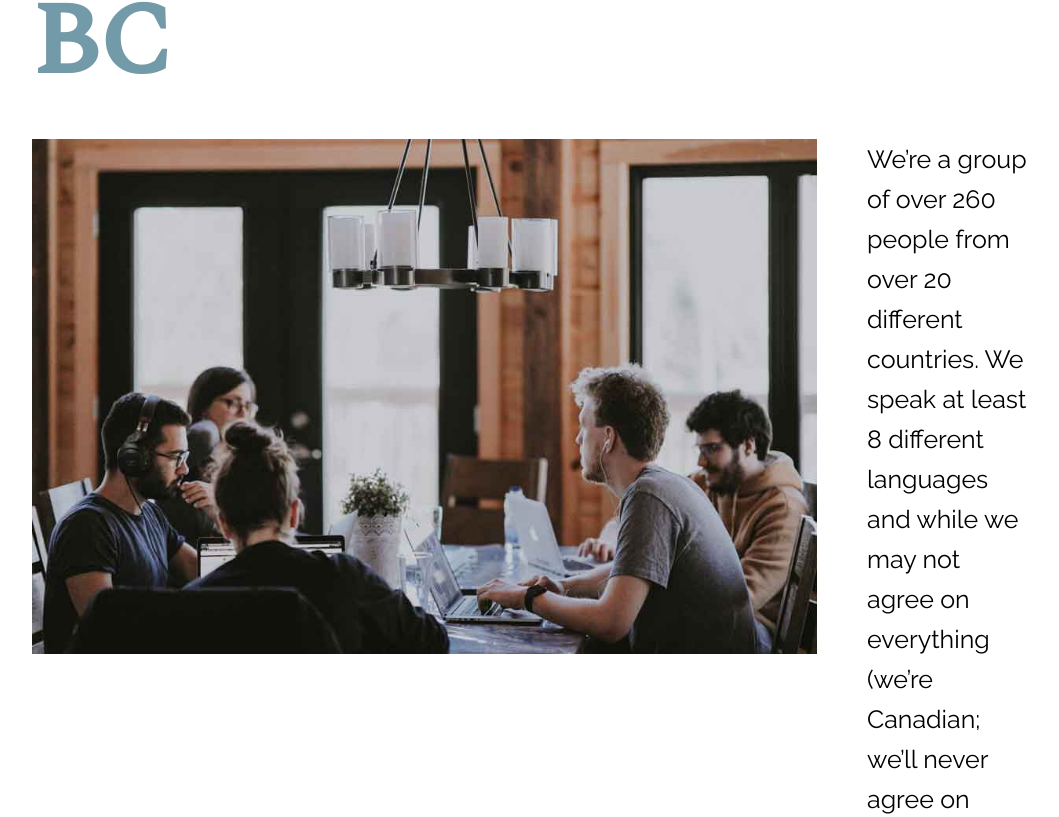
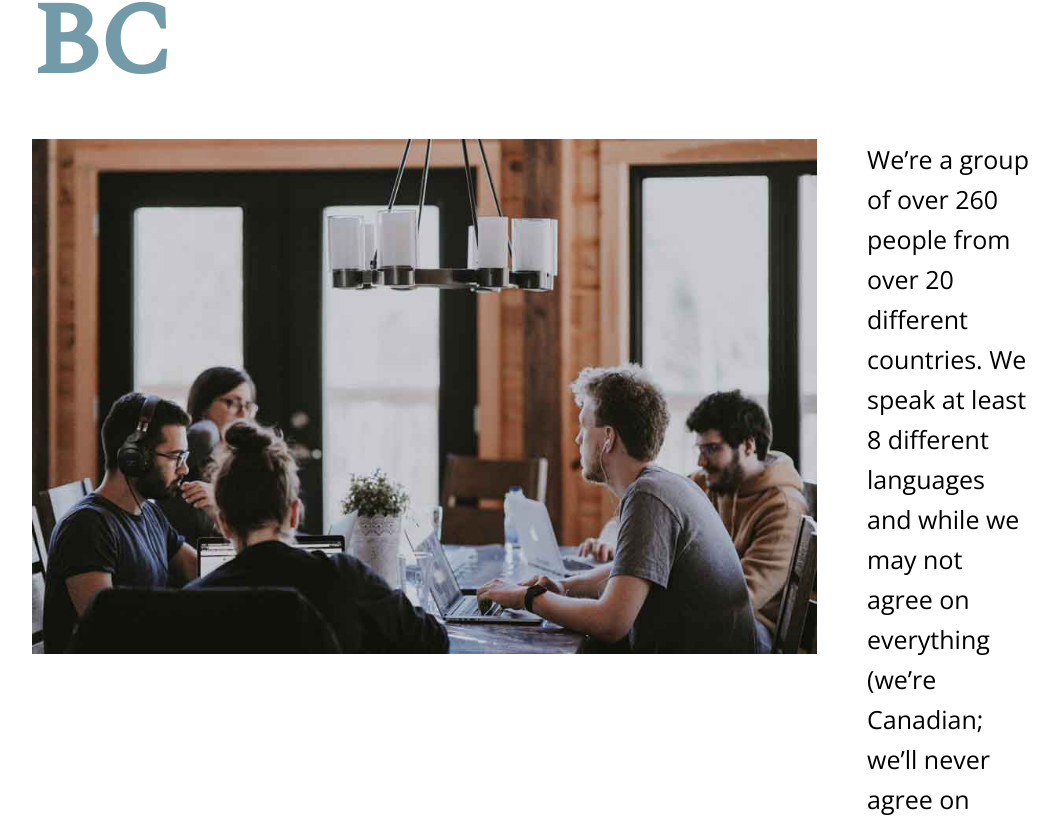
Before and after one commit to SpenceWebDev/Group-Project, a plain HTML site: page about.html in a window 1280 px wide. Shown: the part 1172-1989 px from the top of the page, without its empty margins (108-1167 px from the left). Drawn offline with nearby package versions, Linux system fonts and the light colour scheme; files that its build step writes are made by us from their sources.

Commit message:
change raleway font to open sans

```diff
--- a/about.html
+++ b/about.html
@@ -7,8 +7,7 @@
     <title>About Us</title>
     <link rel="stylesheet" href="./styles/master.css">
     <link rel="stylesheet" href="./styles/about/about.css">
-    <link href="https://fonts.googleapis.com/css?family=Raleway" rel="stylesheet">
-    <link href="https://fonts.googleapis.com/css?family=Spectral:500,800" rel="stylesheet">
+    <link href="https://fonts.googleapis.com/css?family=Open+Sans|Spectral:500,800" rel="stylesheet">
 </head>
 <body>
 <header>
--- a/scss/_variables.scss
+++ b/scss/_variables.scss
@@ -4,7 +4,7 @@ $brand-color: #739aa8;
 // fonts
 $nav-header-font: 'porter', sans-serif;
 $main-heading-font: 'Spectral', sans-serif;
-$main-font: 'Raleway', sans-serif;
+$main-font: 'Open Sans', sans-serif;
 
 // images (object-fit)
 $fit-img: cover;
```
